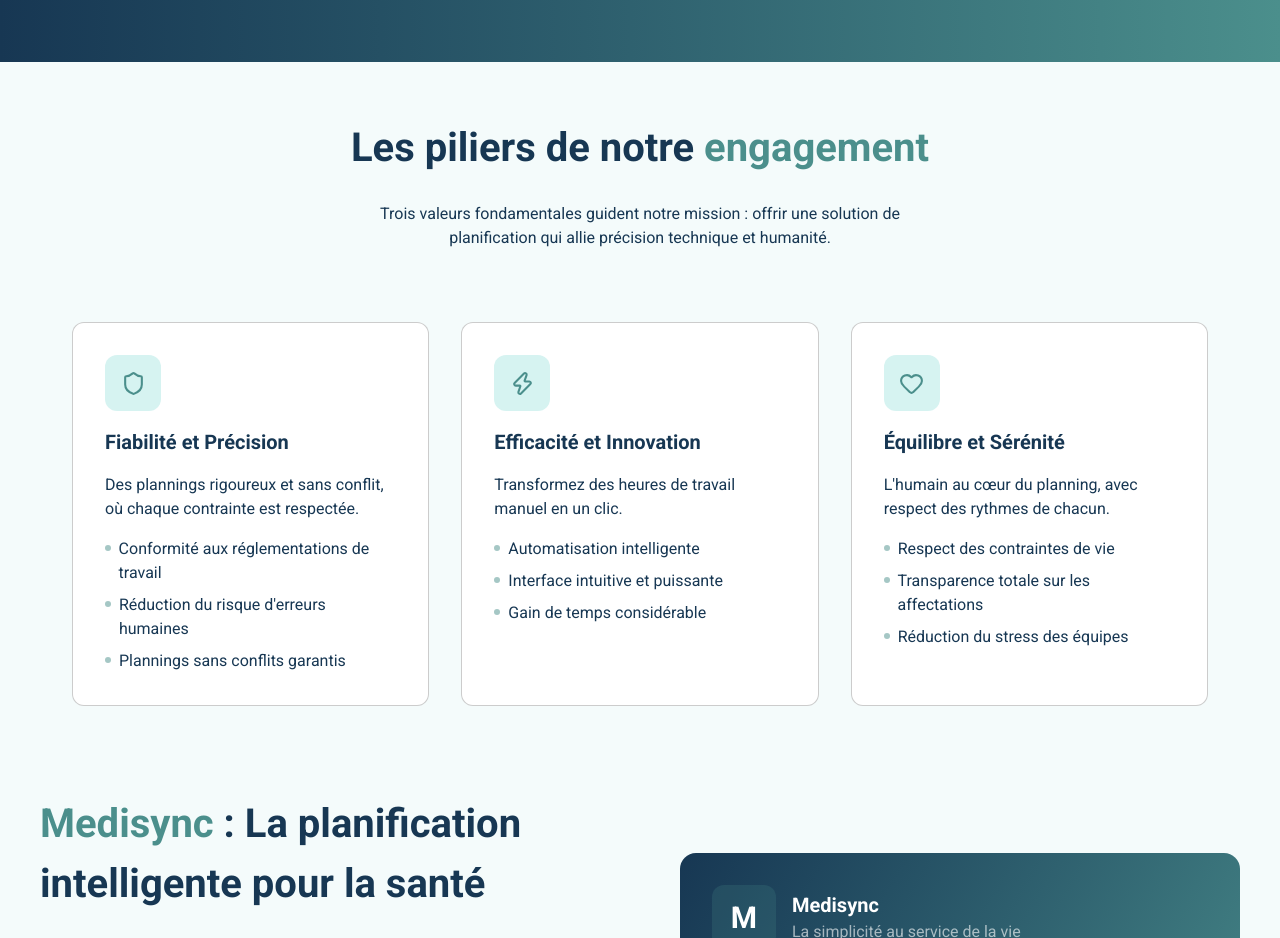
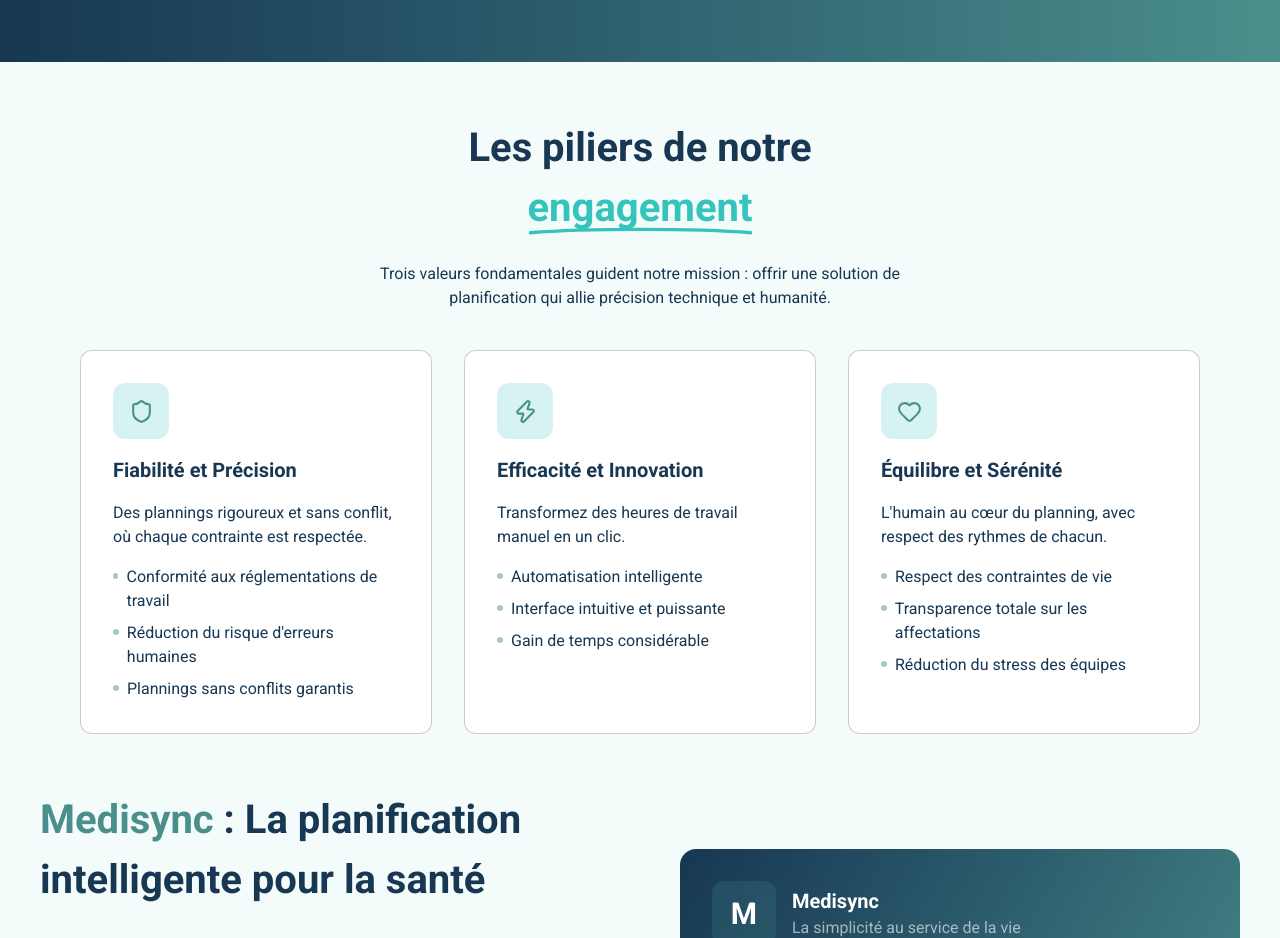
Before and after one commit to bastos-rcd/MEDISYNC, a React (Vite) app in the folder landing-page/: page / in a window 1280 px wide. Shown: the part 786-1724 px from the top of the page. Built offline with nearby package versions, Linux system fonts and the light colour scheme.

Commit message:
refacto: values

```diff
--- a/landing-page/src/assets/fr.json
+++ b/landing-page/src/assets/fr.json
@@ -74,5 +74,47 @@
         "label": "Conflits"
       }
     ]
+  },
+
+  "values": {
+    "badge": "Nos Valeurs",
+    "title": {
+      "start": "Les piliers de notre ",
+      "param": "engagement",
+      "end": ""
+    },
+    "description": "Trois valeurs fondamentales guident notre mission : offrir une solution de planification qui allie précision technique et humanité.",
+    "cards": [
+      {
+        "icon": "shield",
+        "title": "Fiabilité et Précision",
+        "description": "Des plannings rigoureux et sans conflit, où chaque contrainte est respectée.",
+        "features": [
+          "Conformité aux réglementations de travail",
+          "Réduction du risque d'erreurs humaines",
+          "Plannings sans conflits garantis"
+        ]
+      },
+      {
+        "icon": "zap",
+        "title": "Efficacité et Innovation",
+        "description": "Transformez des heures de travail manuel en un clic.",
+        "features": [
+          "Automatisation intelligente",
+          "Interface intuitive et puissante",
+          "Gain de temps considérable"
+        ]
+      },
+      {
+        "icon": "heart",
+        "title": "Équilibre et Sérénité",
+        "description": "L'humain au cœur du planning, avec respect des rythmes de chacun.",
+        "features": [
+          "Respect des contraintes de vie",
+          "Transparence totale sur les affectations",
+          "Réduction du stress des équipes"
+        ]
+      }
+    ]
   }
 }
--- a/landing-page/src/components/Hero.tsx
+++ b/landing-page/src/components/Hero.tsx
@@ -1,4 +1,3 @@
-import { ArrowRight, User } from "lucide-react";
 import { useTranslation } from "react-i18next";
 
 import Badge from "./ui/badge";
@@ -6,6 +5,7 @@ import Title from "./ui/title";
 import Button from "./ui/button";
 import Stat from "./ui/stat";
 import Alert from "./ui/alert";
+import Icon from "./ui/icon";
 
 export default function Hero() {
   const { t } = useTranslation();
@@ -31,7 +31,7 @@ export default function Hero() {
             >
               <div className="flex items-center gap-2">
                 {t("application.label")}
-                <ArrowRight className="w-5" />
+                <Icon icon="arrow-right" color="white" size={20} />
               </div>
             </Button>
 
@@ -86,7 +86,7 @@ export default function Hero() {
                     className="flex items-center bg-white/80 rounded-lg gap-2 p-2"
                   >
                     <div className="w-8 h-8 flex items-center justify-center rounded-full bg-(--secondary)/20">
-                      <User size={15} className="text-(--secondary)" />
+                      <Icon size={15} icon="user" />
                     </div>
 
                     <div className="flex-1">
--- a/landing-page/src/components/Values.tsx
+++ b/landing-page/src/components/Values.tsx
@@ -1,79 +1,38 @@
-import { Shield, Zap, Heart } from "lucide-react";
+import { useTranslation } from "react-i18next";
 
-const values = [
-  {
-    icon: Shield,
-    title: "Fiabilité et Précision",
-    description:
-      "Des plannings rigoureux et sans conflit, où chaque contrainte est respectée.",
-    features: [
-      "Conformité aux réglementations de travail",
-      "Réduction du risque d'erreurs humaines",
-      "Plannings sans conflits garantis",
-    ],
-  },
-  {
-    icon: Zap,
-    title: "Efficacité et Innovation",
-    description: "Transformez des heures de travail manuel en un clic.",
-    features: [
-      "Automatisation intelligente",
-      "Interface intuitive et puissante",
-      "Gain de temps considérable",
-    ],
-  },
-  {
-    icon: Heart,
-    title: "Équilibre et Sérénité",
-    description:
-      "L'humain au cœur du planning, avec respect des rythmes de chacun.",
-    features: [
-      "Respect des contraintes de vie",
-      "Transparence totale sur les affectations",
-      "Réduction du stress des équipes",
-    ],
-  },
-];
+import Title from "./ui/title";
+import Description from "./ui/description";
+import Card from "./ui/card";
+import Icon from "./ui/icon";
 
 export default function Values() {
+  const { t } = useTranslation();
+
   return (
     <section
       id="values"
-      className="flex flex-col justify-center items-center gap-10 px-10"
+      className="flex flex-col justify-center items-center gap-10 px-10 lg:px-20"
     >
-      <div className="w-full lg:max-w-1/2 flex flex-col text-center gap-6">
-        <h1 className="text-(--primary) font-bold">
-          Les piliers de notre{" "}
-          <span className="text-(--secondary)">engagement</span>
-        </h1>
-        <p className="text-(--primary)">
-          Trois valeurs fondamentales guident notre mission : offrir une
-          solution de planification qui allie précision technique et humanité.
-        </p>
+      <div className="w-full lg:w-1/2 flex flex-col text-center gap-6">
+        <Title
+          variant="primary"
+          start={t("values.title.start")}
+          param={t("values.title.param")}
+          end={t("values.title.end")}
+        />
+
+        <Description content={t("values.description")} />
       </div>
 
-      <div className="grid grid-cols-1 lg:grid-cols-3 gap-8 lg:p-8">
-        {values.map((value, index) => (
-          <div
+      <div className="grid grid-cols-1 lg:grid-cols-3 gap-8">
+        {Array.from(t("values.cards")).map((value: any, index: number) => (
+          <Card
             key={index}
-            className="flex flex-col bg-white rounded-xl border border-black/20 gap-4 p-8"
-          >
-            <div className="w-14 h-14 rounded-xl flex items-center justify-center bg-(--tertiary)/20 text-(--secondary)">
-              <value.icon size={25} />
-            </div>
-
-            <h3 className="font-bold text-(--primary)">{value.title}</h3>
-            <p className="text-(--primary)">{value.description}</p>
-
-            <ul className="space-y-2">
-              {value.features.map((feature, i) => (
-                <li key={i} className="flex items-start gap-2">
-                  <span className="w-1.5 h-1.5 rounded-full mt-2 bg-(--secondary)/50" />
-                  <span className="text-(--primary)">{feature}</span>
-                </li>
-              ))}
-            </ul>
-          </div>
+            icon={<Icon icon={value.icon} />}
+            title={value.title}
+            description={value.description}
+            features={value.features}
+          />
         ))}
       </div>
     </section>
--- /dev/null
+++ b/landing-page/src/components/ui/card.tsx
@@ -0,0 +1,30 @@
+interface Props {
+  icon: React.ReactNode;
+  title: string;
+  description: string;
+  features?: string[];
+}
+
+export default function Card({ icon, title, description, features }: Props) {
+  return (
+    <div className="flex flex-col bg-white rounded-xl border border-black/20 gap-4 p-8">
+      <div className="w-14 h-14 flex items-center justify-center rounded-xl bg-(--tertiary)/20 text-(--secondary)">
+        {icon}
+      </div>
+
+      <h3 className="font-bold text-(--primary)">{title}</h3>
+      <p className="text-(--primary)">{description}</p>
+
+      {features && (
+        <ul className="space-y-2">
+          {features.map((feature, i) => (
+            <li key={i} className="flex items-start gap-2">
+              <span className="w-1.5 h-1.5 rounded-full mt-2 bg-(--secondary)/50" />
+              <span className="text-(--primary)">{feature}</span>
+            </li>
+          ))}
+        </ul>
+      )}
+    </div>
+  );
+}
--- /dev/null
+++ b/landing-page/src/components/ui/description.tsx
@@ -0,0 +1,7 @@
+interface Props {
+  content: string;
+}
+
+export default function Description({ content }: Props) {
+  return <p className="text-(--primary)">{content}</p>;
+}
--- /dev/null
+++ b/landing-page/src/components/ui/icon.tsx
@@ -0,0 +1,44 @@
+import { User, Zap, Heart, Shield, ArrowRight } from "lucide-react";
+
+interface Props {
+  size?: number;
+  color?: "default" | "white";
+  icon: "user" | "shield" | "zap" | "heart" | "arrow-right";
+}
+
+export default function Icon({ icon, size, color }: Props) {
+  switch (icon) {
+    case "user":
+      return (
+        <User
+          size={size || 25}
+          className={`text-(--${color || "secondary"})`}
+        />
+      );
+    case "shield":
+      return (
+        <Shield
+          size={size || 25}
+          className={`text-(--${color || "secondary"})`}
+        />
+      );
+    case "zap":
+      return (
+        <Zap size={size || 25} className={`text-(--${color || "secondary"})`} />
+      );
+    case "heart":
+      return (
+        <Heart
+          size={size || 25}
+          className={`text-(--${color || "secondary"})`}
+        />
+      );
+    case "arrow-right":
+      return (
+        <ArrowRight
+          size={size || 25}
+          className={`text-(--${color || "secondary"})`}
+        />
+      );
+  }
+}
--- a/landing-page/src/components/ui/title.tsx
+++ b/landing-page/src/components/ui/title.tsx
@@ -1,12 +1,20 @@
 interface Props {
+  variant?: "default" | "primary";
   start: string;
   param: string;
   end: string;
 }
 
-export default function Title({ start, param, end }: Props) {
+export default function Title({
+  variant = "default",
+  start,
+  param,
+  end,
+}: Props) {
   return (
-    <h1 className="font-bold text-white">
+    <h1
+      className={`font-bold ${variant === "primary" ? "text-(--primary)" : "text-white"}`}
+    >
       {start}
 
       <span className="relative">
```
